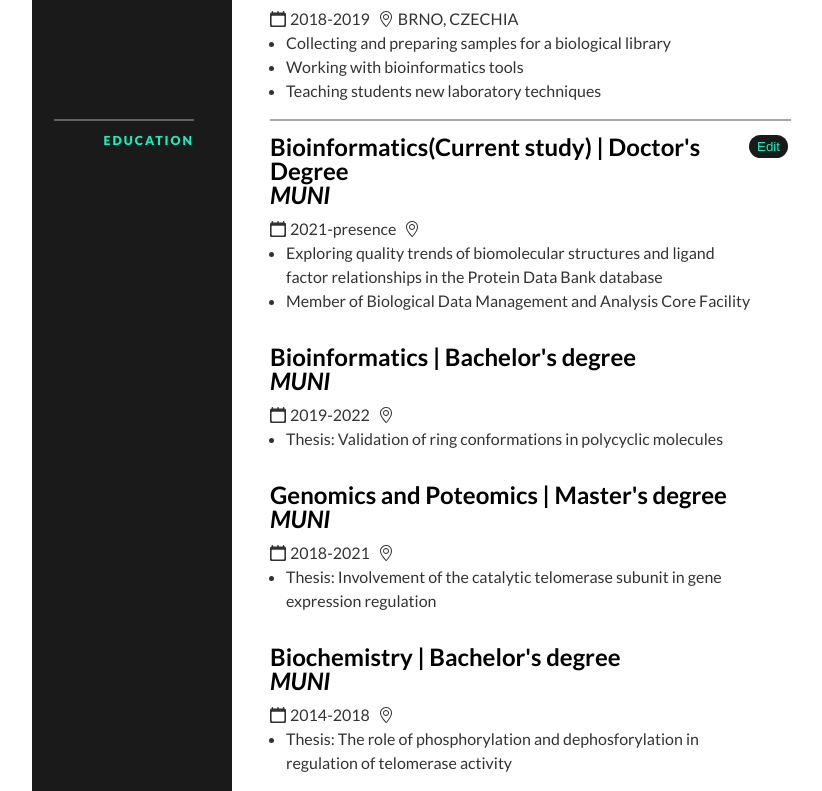
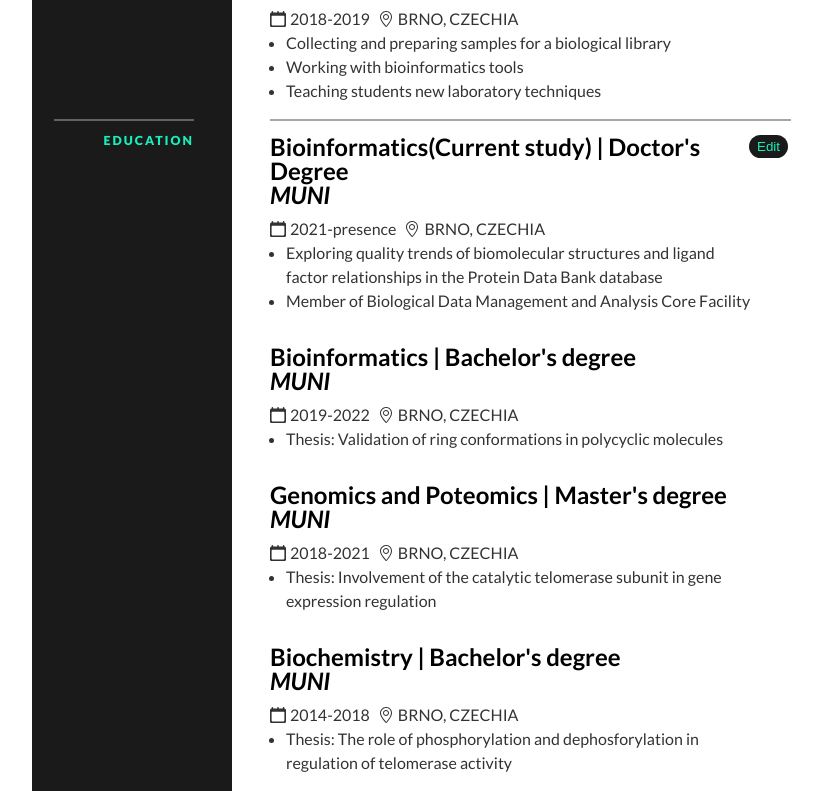
Before and after one commit to Abdelkrim-Saouchi/CV-app, a React (Create React App) app: page / in a window 1280 px wide. Shown: the part 684-1475 px from the top of the page, without its empty margins (108-930 px from the left). Built offline with nearby package versions, Linux system fonts and the light colour scheme; the HTML template or start-up script is replaced by a standard one.

Commit message:
Fix location bug

```diff
--- a/src/components/Education.jsx
+++ b/src/components/Education.jsx
@@ -15,6 +15,7 @@ export default class Education extends Component {
             from: '2021',
             to: 'presence',
           },
+          location: 'BRNO, CZECHIA',
           tasks: [
             {
               id: uniqid(),
@@ -36,6 +37,7 @@ export default class Education extends Component {
             from: '2019',
             to: '2022',
           },
+          location: 'BRNO, CZECHIA',
           tasks: [
             {
               id: uniqid(),
@@ -52,6 +54,7 @@ export default class Education extends Component {
             from: '2018',
             to: '2021',
           },
+          location: 'BRNO, CZECHIA',
           tasks: [
             {
               id: uniqid(),
@@ -68,6 +71,7 @@ export default class Education extends Component {
             from: '2014',
             to: '2018',
           },
+          location: 'BRNO, CZECHIA',
           tasks: [
             {
               id: uniqid(),
@@ -125,6 +129,7 @@ export default class Education extends Component {
       }
       return knowledge;
     });
+    console.log('newCareerList:', newCareerList);
     this.setState({
       career: [...newCareerList],
     });
```
